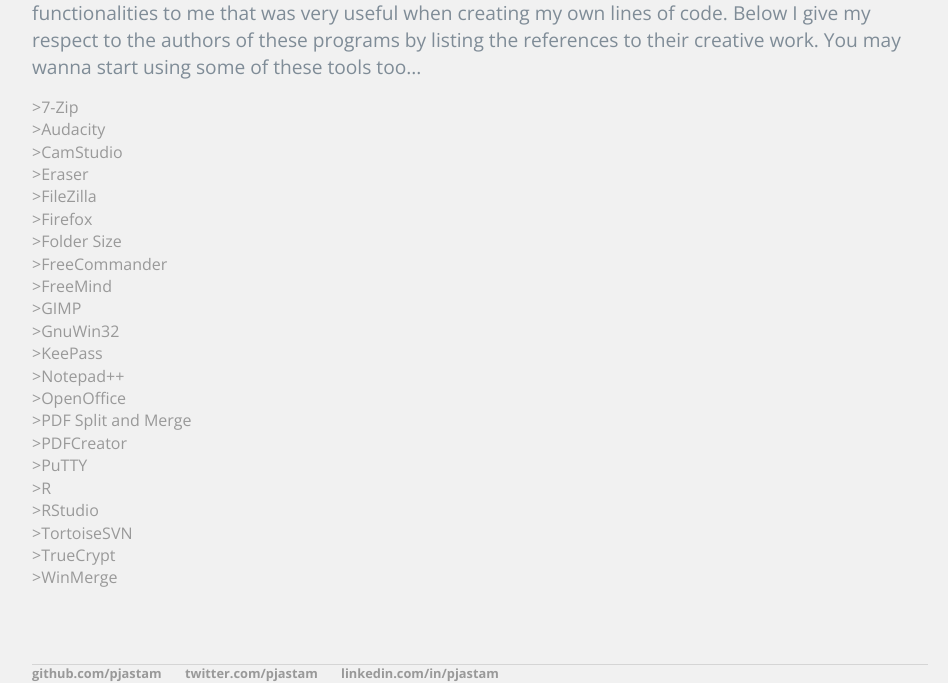
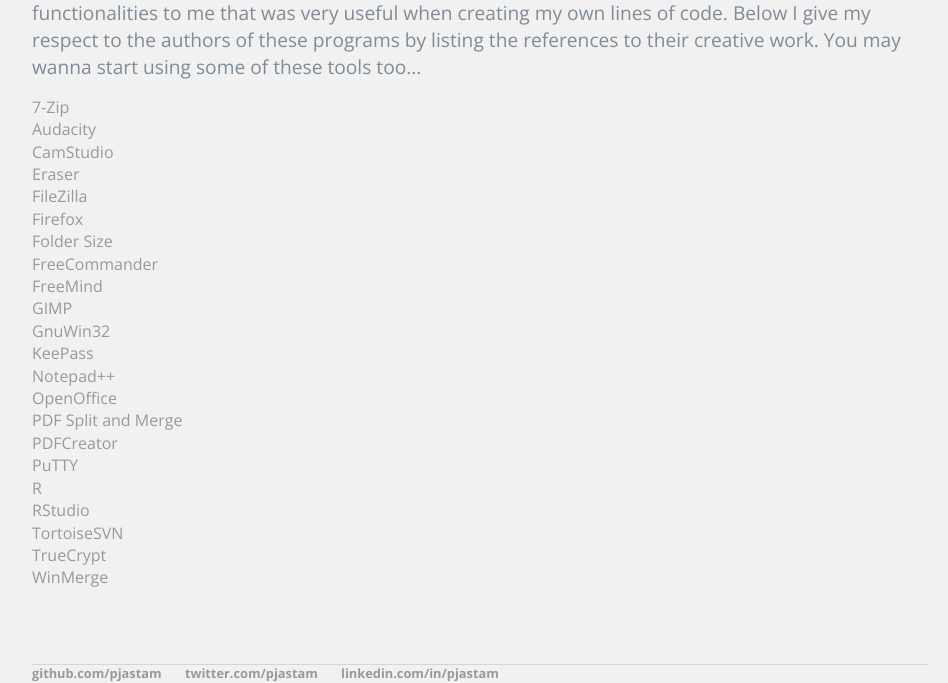
Before and after one commit to pjastam/pjastam.github.io, a Jekyll site: the page built from credits/index.html, in a window 1280 px wide. Shown: the part 219-902 px from the top of the page, without its empty margins (160-1108 px from the left). Built offline with Jekyll 4.4.1, drawn with Linux system fonts in a browser that asks for light colours; some web fonts are replaced.

Commit message:
Update html syntax
Removed double href tags

```diff
--- a/about/index.html
+++ b/about/index.html
@@ -236,7 +236,7 @@
 
 			<div class="cd-timeline-content">
 				<h2>R again</h2>
-				<p>As a data scientist by training one starts coding in R rather easily. But to get to know the finesses of a computer language, taking courses never hurt (at least, if you rule out the time that you have to invest in it...). I took a highly recommend Coursera course <a href="https://www.coursera.org/learn/r-programming" target="_blank">>R programming</a> and received <a href="https://www.coursera.org/account/accomplishments/certificate/KRFPZMDR58FP" target="_blank">>my certificate</a> from the Johns Hopkins University.</p>
+				<p>As a data scientist by training one starts coding in R rather easily. But to get to know the finesses of a computer language, taking courses can never hurt (at least, if you rule out the time that you have to invest in it...). I took a highly recommend Coursera course <a href="https://www.coursera.org/learn/r-programming" target="_blank">R programming</a> and received <a href="https://www.coursera.org/account/accomplishments/certificate/KRFPZMDR58FP" target="_blank">my certificate</a> from the Johns Hopkins University.</p>
 			</div> <!-- cd-timeline-content -->
 		</div> <!-- cd-timeline-block -->
 
--- a/credits/index.html
+++ b/credits/index.html
@@ -8,28 +8,28 @@
 	<p>I am very much indebted to the open source community, among them the contributors to <a href="https://sourceforge.net/">Sourceforge.net</a> to name a few. The software provided by these communities opened up a world of functionalities to me that was very useful when creating my own lines of code. Below I give my respect to the authors of these programs by listing the references to their creative work. You may wanna start using some of these tools too...</p>
 
 	<ul>
-		<li><a href="https://sourceforge.net/projects/sevenzip/?source=directory" target="_blank">>7-Zip</a></li>
-		<li><a href="https://sourceforge.net/projects/audacity/?source=directory" target="_blank">>Audacity</a></li>
-		<li><a href="https://sourceforge.net/projects/camstudio/?source=directory" target="_blank">>CamStudio</a></li>
-		<li><a href="https://sourceforge.net/projects/eraser/?source=directory" target="_blank">>Eraser</a></li>
-		<li><a href="https://sourceforge.net/projects/filezilla/?source=directory" target="_blank">>FileZilla</a></li>
-		<li><a href="https://support.mozilla.org/en-US/products/firefox" target="_blank">>Firefox</a></li>
-		<li><a href="https://sourceforge.net/projects/foldersize/?source=directory" target="_blank">>Folder Size</a></li>
-		<li><a href="https://sourceforge.net/projects/freecommander/?source=directory" target="_blank">>FreeCommander</a></li>
-		<li><a href="https://sourceforge.net/projects/freemind/?source=directory" target="_blank">>FreeMind</a></li>
-		<li><a href="https://www.gimp.org/" target="_blank">>GIMP</a></li>
-		<li><a href="https://sourceforge.net/projects/getgnuwin32/?source=directory" target="_blank">>GnuWin32</a></li>
-		<li><a href="https://sourceforge.net/projects/keepass/?source=directory" target="_blank">>KeePass</a></li>
-		<li><a href="https://notepad-plus-plus.org/" target="_blank">>Notepad++</a></li>
-		<li><a href="https://sourceforge.net/projects/openofficeorg.mirror/?source=directory" target="_blank">>OpenOffice</a></li>
-		<li><a href="https://sourceforge.net/projects/pdfsam/?source=directory" target="_blank">>PDF Split and Merge</a></li>
-		<li><a href="http://www.pdfforge.org/pdfcreator" target="_blank">>PDFCreator</a></li>
-		<li><a href="http://www.putty.org/" target="_blank">>PuTTY</a></li>
-		<li><a href="https://www.r-project.org/" target="_blank">>R</a></li>
-		<li><a href="https://www.rstudio.com/" target="_blank">>RStudio</a></li>
-		<li><a href="https://sourceforge.net/projects/tortoisesvn/?source=directory" target="_blank">>TortoiseSVN</a></li>
-		<li><a href="https://sourceforge.net/projects/truecrypt/?source=directory" target="_blank">>TrueCrypt</a></li>
-		<li><a href="https://sourceforge.net/projects/winmerge/?source=directory" target="_blank">>WinMerge</a></li>
+		<li><a href="https://sourceforge.net/projects/sevenzip/?source=directory" target="_blank">7-Zip</a></li>
+		<li><a href="https://sourceforge.net/projects/audacity/?source=directory" target="_blank">Audacity</a></li>
+		<li><a href="https://sourceforge.net/projects/camstudio/?source=directory" target="_blank">CamStudio</a></li>
+		<li><a href="https://sourceforge.net/projects/eraser/?source=directory" target="_blank">Eraser</a></li>
+		<li><a href="https://sourceforge.net/projects/filezilla/?source=directory" target="_blank">FileZilla</a></li>
+		<li><a href="https://support.mozilla.org/en-US/products/firefox" target="_blank">Firefox</a></li>
+		<li><a href="https://sourceforge.net/projects/foldersize/?source=directory" target="_blank">Folder Size</a></li>
+		<li><a href="https://sourceforge.net/projects/freecommander/?source=directory" target="_blank">FreeCommander</a></li>
+		<li><a href="https://sourceforge.net/projects/freemind/?source=directory" target="_blank">FreeMind</a></li>
+		<li><a href="https://www.gimp.org/" target="_blank">GIMP</a></li>
+		<li><a href="https://sourceforge.net/projects/getgnuwin32/?source=directory" target="_blank">GnuWin32</a></li>
+		<li><a href="https://sourceforge.net/projects/keepass/?source=directory" target="_blank">KeePass</a></li>
+		<li><a href="https://notepad-plus-plus.org/" target="_blank">Notepad++</a></li>
+		<li><a href="https://sourceforge.net/projects/openofficeorg.mirror/?source=directory" target="_blank">OpenOffice</a></li>
+		<li><a href="https://sourceforge.net/projects/pdfsam/?source=directory" target="_blank">PDF Split and Merge</a></li>
+		<li><a href="http://www.pdfforge.org/pdfcreator" target="_blank">PDFCreator</a></li>
+		<li><a href="http://www.putty.org/" target="_blank">PuTTY</a></li>
+		<li><a href="https://www.r-project.org/" target="_blank">R</a></li>
+		<li><a href="https://www.rstudio.com/" target="_blank">RStudio</a></li>
+		<li><a href="https://sourceforge.net/projects/tortoisesvn/?source=directory" target="_blank">TortoiseSVN</a></li>
+		<li><a href="https://sourceforge.net/projects/truecrypt/?source=directory" target="_blank">TrueCrypt</a></li>
+		<li><a href="https://sourceforge.net/projects/winmerge/?source=directory" target="_blank">WinMerge</a></li>
 	</ul>
 
 </div>
```
